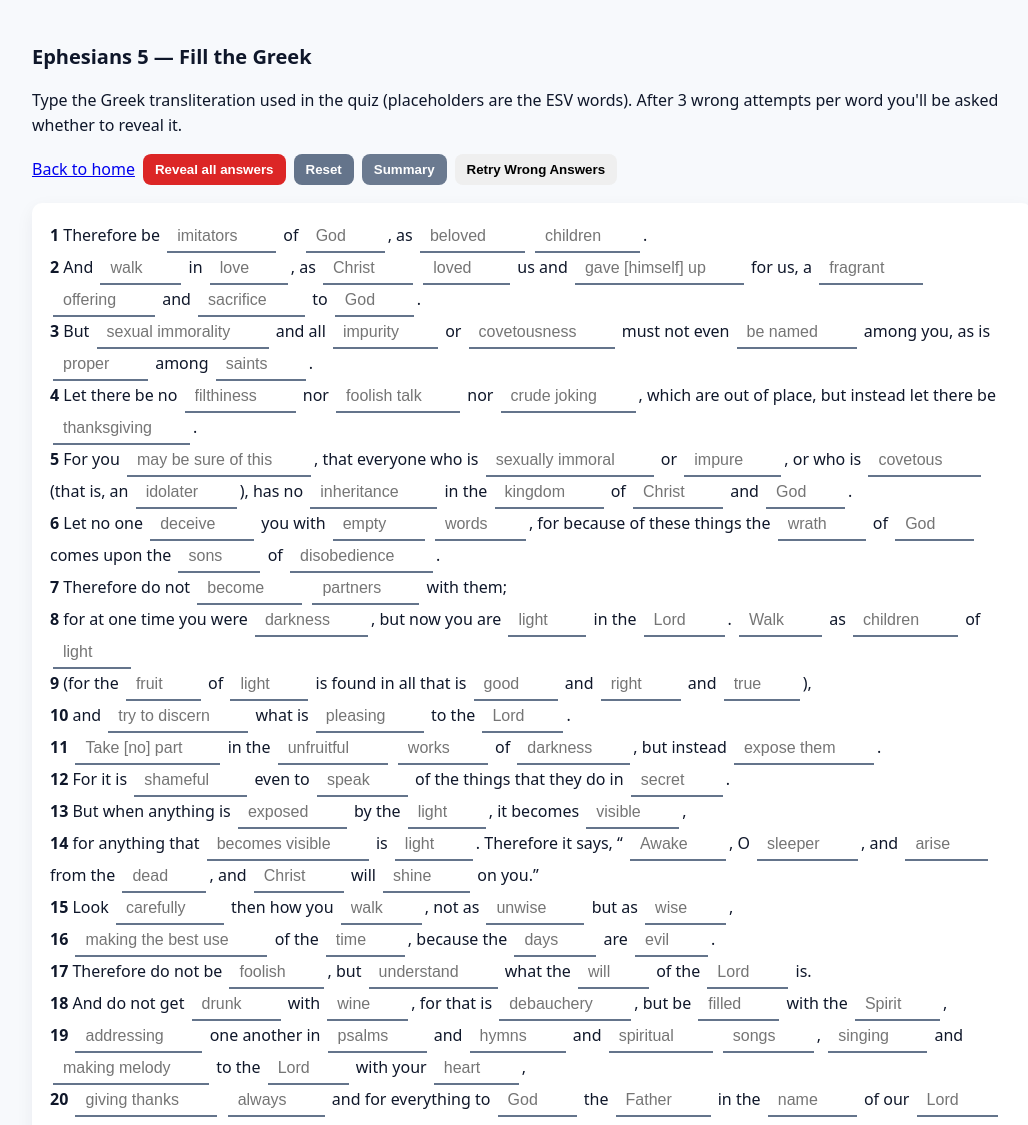
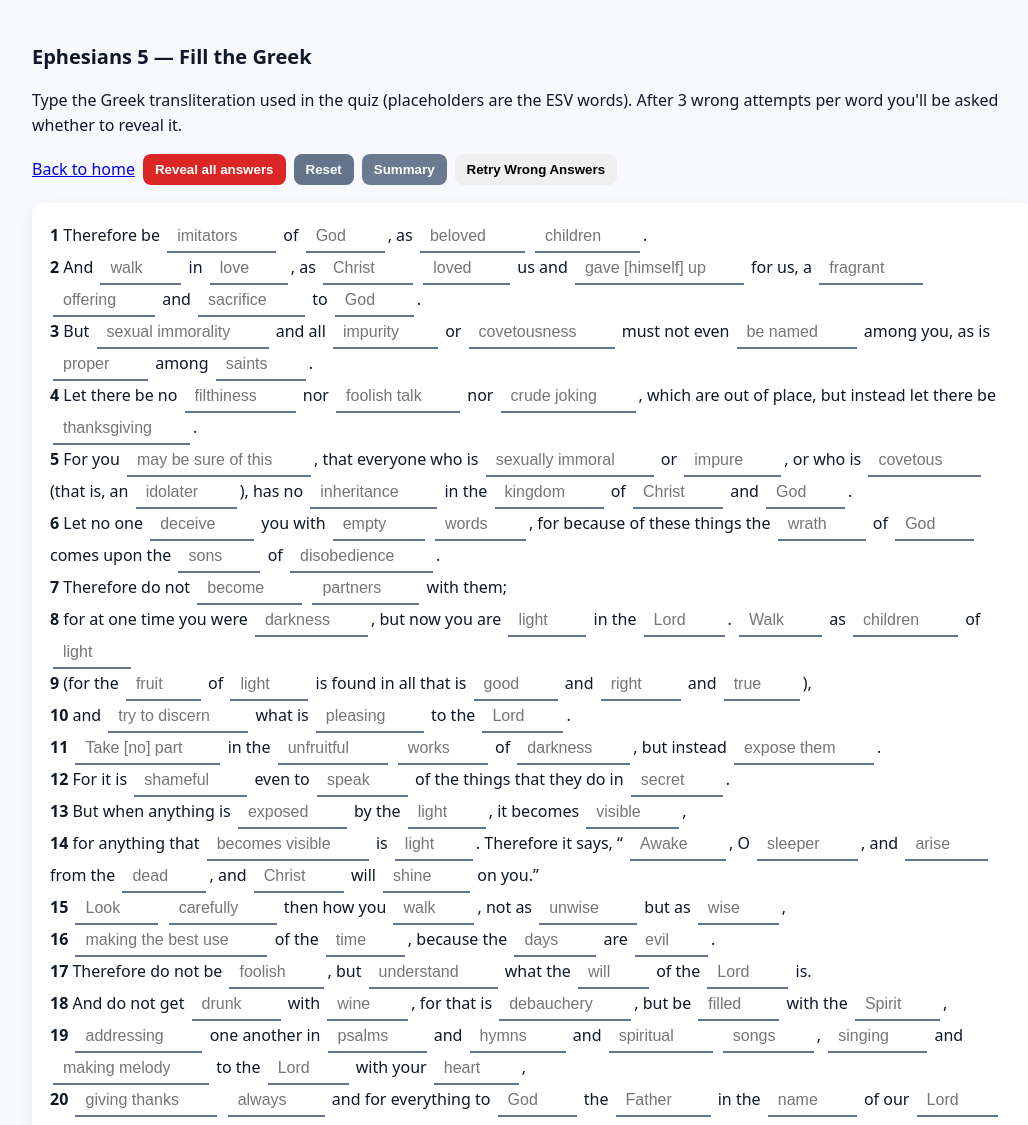
Before and after one commit to SDG-Ebenezer/ephesians-study-tools, a plain HTML site: page greekword5.html in a window 1280 px wide. Shown: the top 1125 px of the page, without its empty margins (108-1136 px from the left). Drawn offline with Linux system fonts and the light colour scheme.

Commit message:
Update Eph 5:15

```diff
--- a/greekword5.html
+++ b/greekword5.html
@@ -152,8 +152,8 @@
     </div>
 
     <div><strong>15</strong>
-      Look
-      <input class="greek autosize" data-key="blepo" placeholder="carefully"> then how you
+      <input class="greek autosize" data-key="blepo" placeholder="Look">
+      <input class="greek autosize" data-key="akribos" placeholder="carefully"> then how you
       <input class="greek autosize" data-key="peripateo" placeholder="walk">, not as
       <input class="greek autosize" data-key="asophos" placeholder="unwise"> but as
       <input class="greek autosize" data-key="sophos" placeholder="wise">,
```
